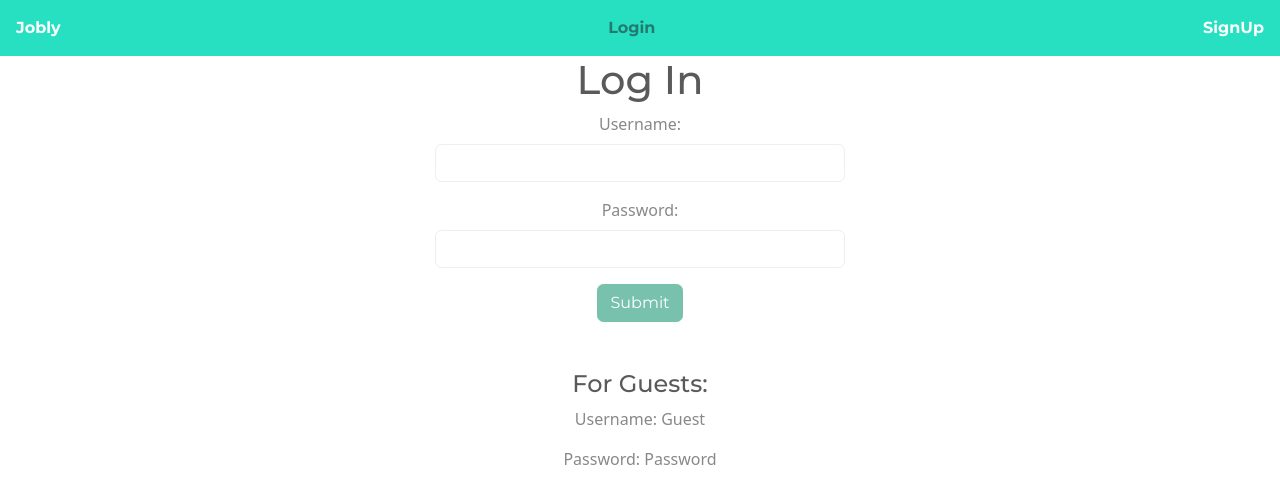
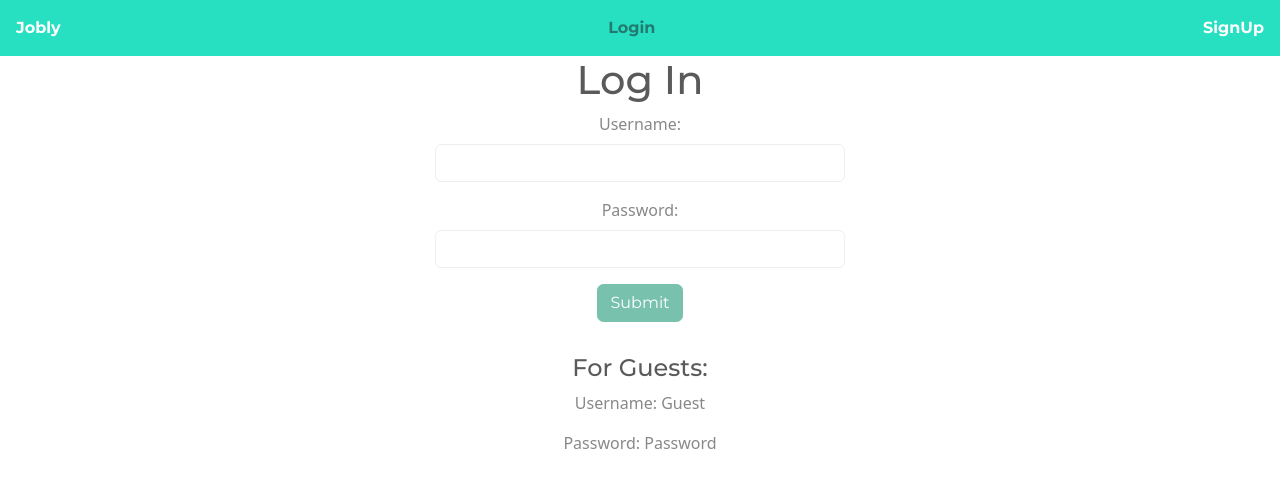
Before and after one commit to Jung-GunSong/jobly-frontend, a React (Create React App) app in the folder jobly/: page /login in a window 1280 px wide. Shown: the top 504 px of the page. Built offline with nearby package versions, Linux system fonts and the light colour scheme; no server answers.

Commit message:
made guest info a bit cloaer to login info. Also changed spacing in guest info

```diff
--- a/jobly/src/Login.js
+++ b/jobly/src/Login.js
@@ -77,8 +77,8 @@ function Login({ loginUser }) {
           <button className="btn btn-primary">Submit</button>
         </form>
         <div className="col"></div>
-        <div className="mt-5">
-          <h4>For Guests:</h4>
+        <div className="mt-4">
+          <h4 className="mt-2">For Guests:</h4>
           <p> Username: Guest</p>
           <p> Password: Password</p>
         </div>
```
